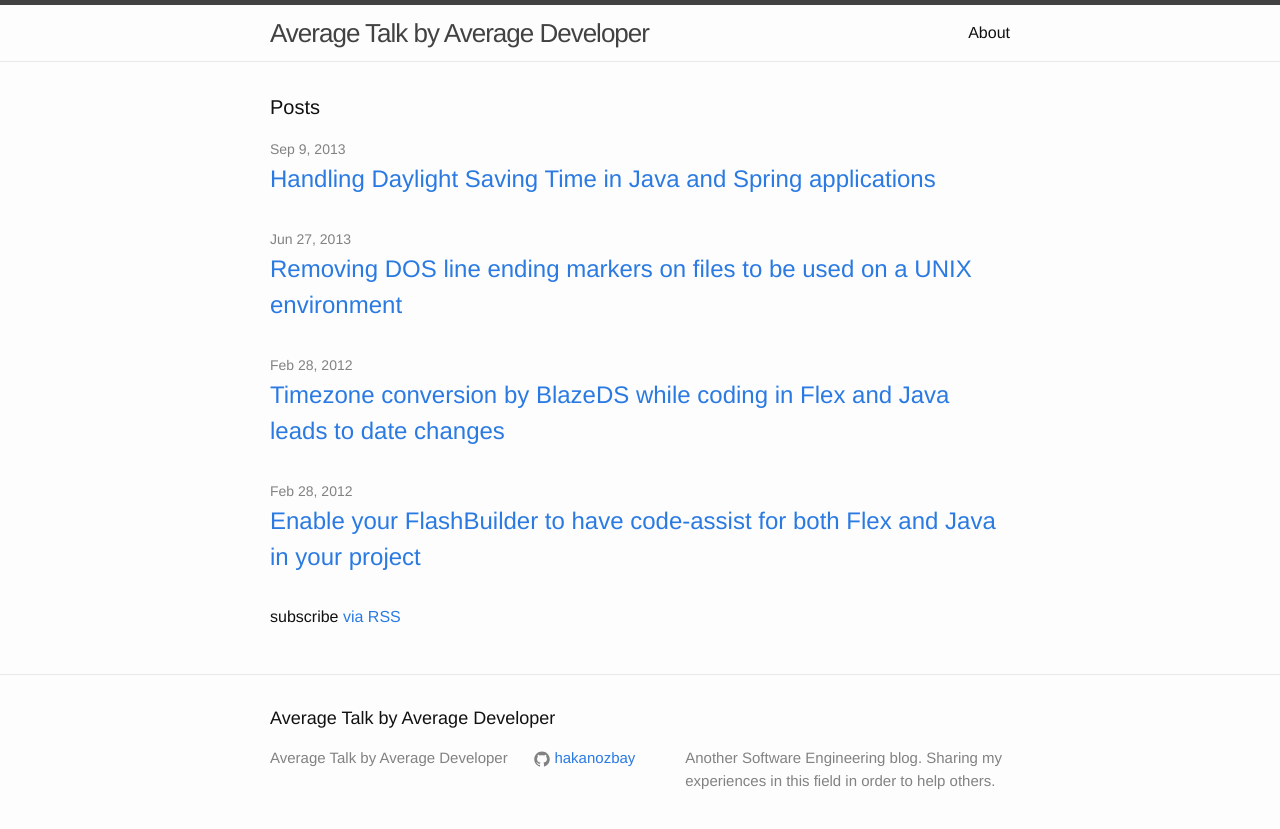
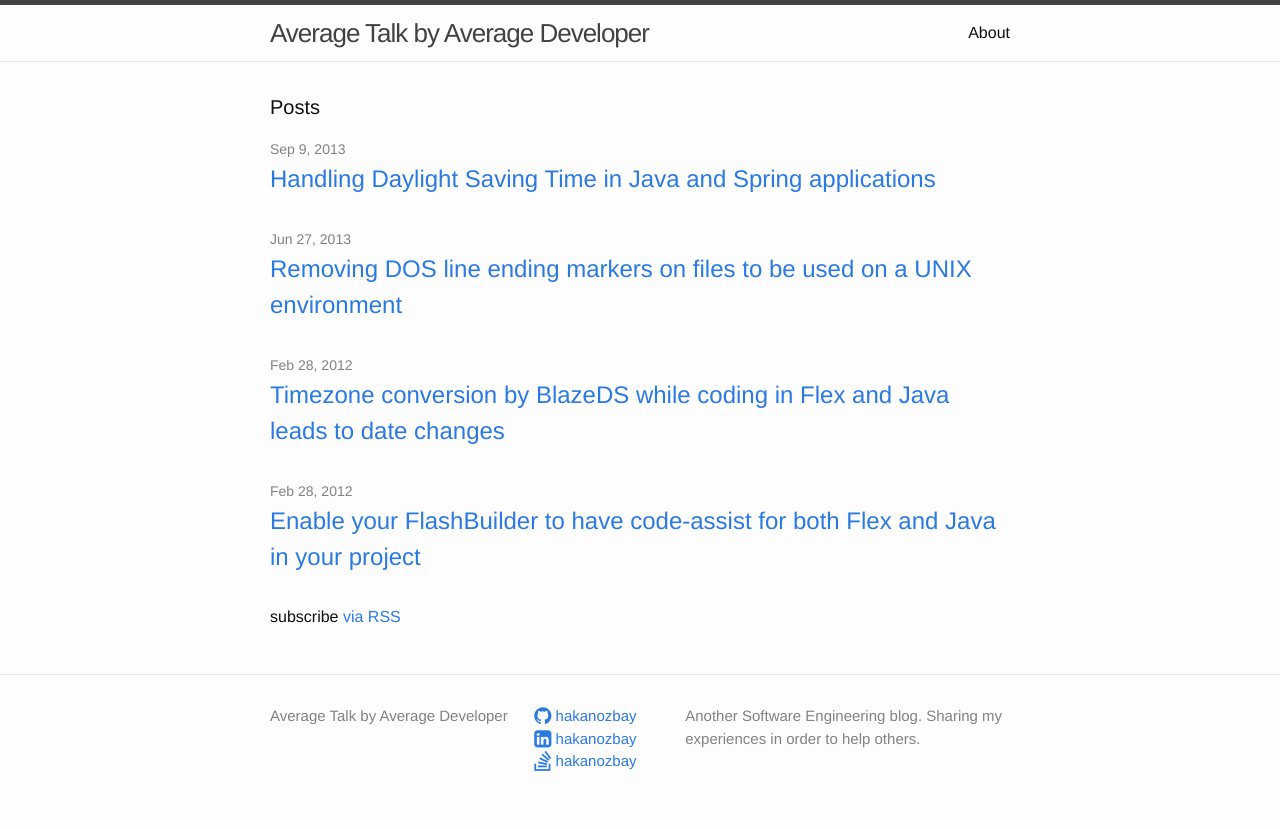
Before and after one commit to hakanozbay/hakanozbay.github.io, a Jekyll site: the page built from index.html, in a window 1280 px wide. Shown: the top 829 px of the page. Built offline with Jekyll 4.4.1, drawn with Linux system fonts in a browser that asks for light colours; nearby versions of some CDN libraries.

Commit message:
add the Font Awesome styelsheet
 update config to add stackoverflow and linkedIn details

update the site description

 change the footer to include Font Awesome and linkedin and stackoverflow links. Footer also cleaned up.

```diff
--- a/_config.yml
+++ b/_config.yml
@@ -2,11 +2,12 @@
 title: Average Talk by Average Developer
 #email: your-email@domain.com
 description: > # this means to ignore newlines until "baseurl:"
-  Another Software Engineering blog. Sharing my experiences in this field in order to help others.
+  Another Software Engineering blog. Sharing my experiences in order to help others.
 baseurl: "" # the subpath of your site, e.g. /blog/
 url: "http://hakanozbay.github.io" # the base hostname & protocol for your site
-#twitter_username: jekyllrb
 github_username:  hakanozbay
-
+linkedin_username: hakanozbay
+stackoverflow_username: hakanozbay
+stackoverflow_usernumber: 551416
 # Build settings
 #markdown: kramdown
--- a/_includes/footer.html
+++ b/_includes/footer.html
@@ -2,7 +2,7 @@
 
   <div class="wrapper">
 
-    <h2 class="footer-heading">{{ site.title }}</h2>
+    <!--<h2 class="footer-heading">{{ site.title }}</h2>-->
 
     <div class="footer-col-wrapper">
       <div class="footer-col  footer-col-1">
@@ -17,28 +17,27 @@
           {% if site.github_username %}
           <li>
             <a href="https://github.com/{{ site.github_username }}">
-              <span class="icon  icon--github">
-                <svg viewBox="0 0 16 16">
-                  <path fill="#828282" d="M7.999,0.431c-4.285,0-7.76,3.474-7.76,7.761 c0,3.428,2.223,6.337,5.307,7.363c0.388,0.071,0.53-0.168,0.53-0.374c0-0.184-0.007-0.672-0.01-1.32 c-2.159,0.469-2.614-1.04-2.614-1.04c-0.353-0.896-0.862-1.135-0.862-1.135c-0.705-0.481,0.053-0.472,0.053-0.472 c0.779,0.055,1.189,0.8,1.189,0.8c0.692,1.186,1.816,0.843,2.258,0.645c0.071-0.502,0.271-0.843,0.493-1.037 C4.86,11.425,3.049,10.76,3.049,7.786c0-0.847,0.302-1.54,0.799-2.082C3.768,5.507,3.501,4.718,3.924,3.65 c0,0,0.652-0.209,2.134,0.796C6.677,4.273,7.34,4.187,8,4.184c0.659,0.003,1.323,0.089,1.943,0.261 c1.482-1.004,2.132-0.796,2.132-0.796c0.423,1.068,0.157,1.857,0.077,2.054c0.497,0.542,0.798,1.235,0.798,2.082 c0,2.981-1.814,3.637-3.543,3.829c0.279,0.24,0.527,0.713,0.527,1.437c0,1.037-0.01,1.874-0.01,2.129 c0,0.208,0.14,0.449,0.534,0.373c3.081-1.028,5.302-3.935,5.302-7.362C15.76,3.906,12.285,0.431,7.999,0.431z"/>
-                </svg>
-              </span>
-
+              <span class="fa fa-github fa-lg"></span>
               <span class="username">{{ site.github_username }}</span>
             </a>
           </li>
           {% endif %}
 
-          {% if site.twitter_username %}
+          {% if site.linkedin_username %}
           <li>
-            <a href="https://twitter.com/{{ site.twitter_username }}">
-              <span class="icon  icon--twitter">
-                <svg viewBox="0 0 16 16">
-                  <path fill="#828282" d="M15.969,3.058c-0.586,0.26-1.217,0.436-1.878,0.515c0.675-0.405,1.194-1.045,1.438-1.809
-                  c-0.632,0.375-1.332,0.647-2.076,0.793c-0.596-0.636-1.446-1.033-2.387-1.033c-1.806,0-3.27,1.464-3.27,3.27 c0,0.256,0.029,0.506,0.085,0.745C5.163,5.404,2.753,4.102,1.14,2.124C0.859,2.607,0.698,3.168,0.698,3.767 c0,1.134,0.577,2.135,1.455,2.722C1.616,6.472,1.112,6.325,0.671,6.08c0,0.014,0,0.027,0,0.041c0,1.584,1.127,2.906,2.623,3.206 C3.02,9.402,2.731,9.442,2.433,9.442c-0.211,0-0.416-0.021-0.615-0.059c0.416,1.299,1.624,2.245,3.055,2.271 c-1.119,0.877-2.529,1.4-4.061,1.4c-0.264,0-0.524-0.015-0.78-0.046c1.447,0.928,3.166,1.469,5.013,1.469 c6.015,0,9.304-4.983,9.304-9.304c0-0.142-0.003-0.283-0.009-0.423C14.976,4.29,15.531,3.714,15.969,3.058z"/>
-                </svg>
-              </span>
+            <a href="https://uk.linkedin.com/in/{{ site.linkedin_username }}">
+              <span class="fa fa-linkedin-square fa-lg"></span>
+              <span class="username">{{ site.linkedin_username }}</span>
+            </a>
+          </li>
+          {% endif %}
 
-              <span class="username">{{ site.twitter_username }}</span>
+
+          {% if site.stackoverflow_usernumber %}
+          <li>
+            <a href="http://stackoverflow.com/users/{{ site.stackoverflow_usernumber }}">
+              <span class="fa fa-stack-overflow fa-lg"></span>
+              <span class="username">{{ site.stackoverflow_username }}</span>
             </a>
           </li>
           {% endif %}
--- a/_includes/head.html
+++ b/_includes/head.html
@@ -7,5 +7,6 @@
     <meta name="description" content="{{ site.description }}">
 
     <link rel="stylesheet" href="{{ "/css/main.css" | prepend: site.baseurl }}">
+    <link rel="stylesheet" href="//maxcdn.bootstrapcdn.com/font-awesome/4.3.0/css/font-awesome.min.css">
     <link rel="canonical" href="{{ page.url | replace:'index.html','' | prepend: site.baseurl | prepend: site.url }}">
 </head>
```
